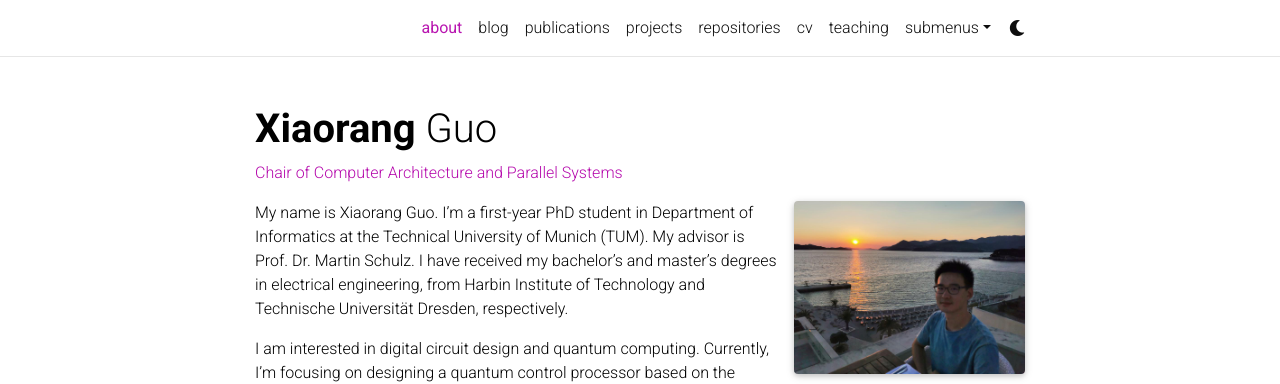
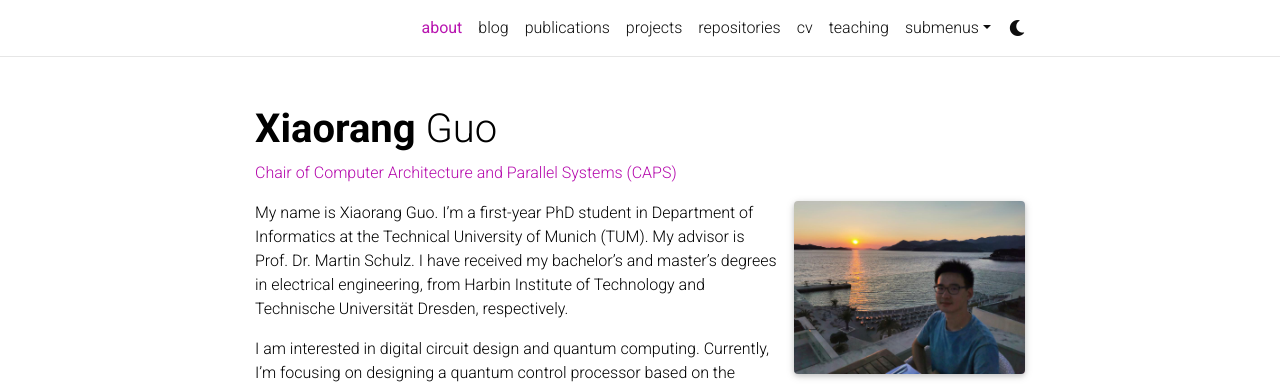
Before and after one commit to xiguo1030/xiguo1030.github.io, a Jekyll site: the page built from _pages/about.md, in a window 1280 px wide and 1276 px high. Shown: the top 384 px of the window. Built offline with Jekyll 4.4.1, drawn with Linux system fonts in a browser that asks for light colours; emoji names are drawn with the system emoji font; comment, search, counter and statistics services are not loaded; a style sheet for code colours, icons or effects is not loaded.

Commit message:
fix bugs

```diff
--- a/_bibliography/papers.bib
+++ b/_bibliography/papers.bib
@@ -10,4 +10,5 @@
   year={2022},
   selected={true},
   pages={70-74},
+  award={oral},
   html={https://ieeexplore.ieee.org/document/9948602}}
--- a/_pages/about.md
+++ b/_pages/about.md
@@ -2,7 +2,7 @@
 layout: about
 title: about
 permalink: /
-subtitle: <a href="https://www.ce.cit.tum.de/caps/startseite/">Chair of Computer Architecture and Parallel Systems</a>
+subtitle: <a href="https://www.ce.cit.tum.de/caps/startseite/">Chair of Computer Architecture and Parallel Systems (CAPS)</a>
 
 profile:
   align: right
```
